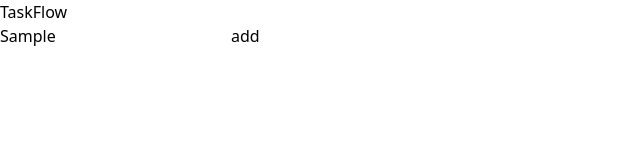
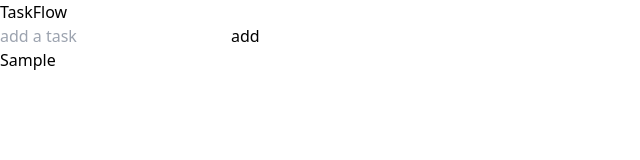
Before and after one commit to shauryasync/taskflow-react, a React (Vite) app: page / in a window 1280 px wide. Both pictures are taken after typing "Sample" into the empty fields and a click on the button "add". Shown: the top 160 px of the page, without its empty margins (0-640 px from the left). Built offline with nearby package versions, Linux system fonts and the light colour scheme.

Commit message:
feat: render tasks using TaskList component

```diff
--- a/src/App.jsx
+++ b/src/App.jsx
@@ -1,5 +1,6 @@
 import { useState } from "react";
 import TaskForm from "./components/TaskForm";
+import TaskList from "./components/TaskList";
 
 function App() {
   const [tasks, setTasks] = useState([]);
@@ -18,6 +19,7 @@ function App() {
       <h1 className="text-2xl font-bold mb-4">TaskFlow</h1>
 
       <TaskForm addTask={addTask} />
+      <TaskList tasks={tasks} />
     </div>
   );
 }
--- a/src/components/TaskForm.jsx
+++ b/src/components/TaskForm.jsx
@@ -3,20 +3,25 @@ import React, { useState } from "react";
 function TaskForm({ addTask }) {
   const [taskText, setTaskText] = useState("");
 
-  const handleForm = (e) => {
+  const handleSubmit = (e) => {
     e.preventDefault();
 
-    if (taskText.trim() !== "") return;
+    if (!taskText.trim()) return;
 
     addTask(taskText);
     setTaskText("");
   };
   return (
-    <form onSubmit={handleForm} className="flex gap-2">
-      <input placeholder="add a task" className="rounded w-full border p-2" />
-      <button
+    <form onSubmit={handleSubmit} className="flex gap-2 mb-4">
+      <input
+        type="text"
+        placeholder="add a task"
+        className="rounded w-full border p-2"
         value={taskText}
         onChange={(e) => setTaskText(e.target.value)}
+      />
+      <button
+        type="submit"
         className="rounded bg-blue-500 text-white px-4 py-2"
       >
         add
--- a/src/components/TaskList.jsx
+++ b/src/components/TaskList.jsx
@@ -0,0 +1,15 @@
+import React from "react";
+
+function TaskList({ tasks }) {
+  return (
+    <div>
+      <ul>
+        {tasks.map((task) => (
+          <li key={task.id}>{task.text}</li>
+        ))}
+      </ul>
+    </div>
+  );
+}
+
+export default TaskList;
```
